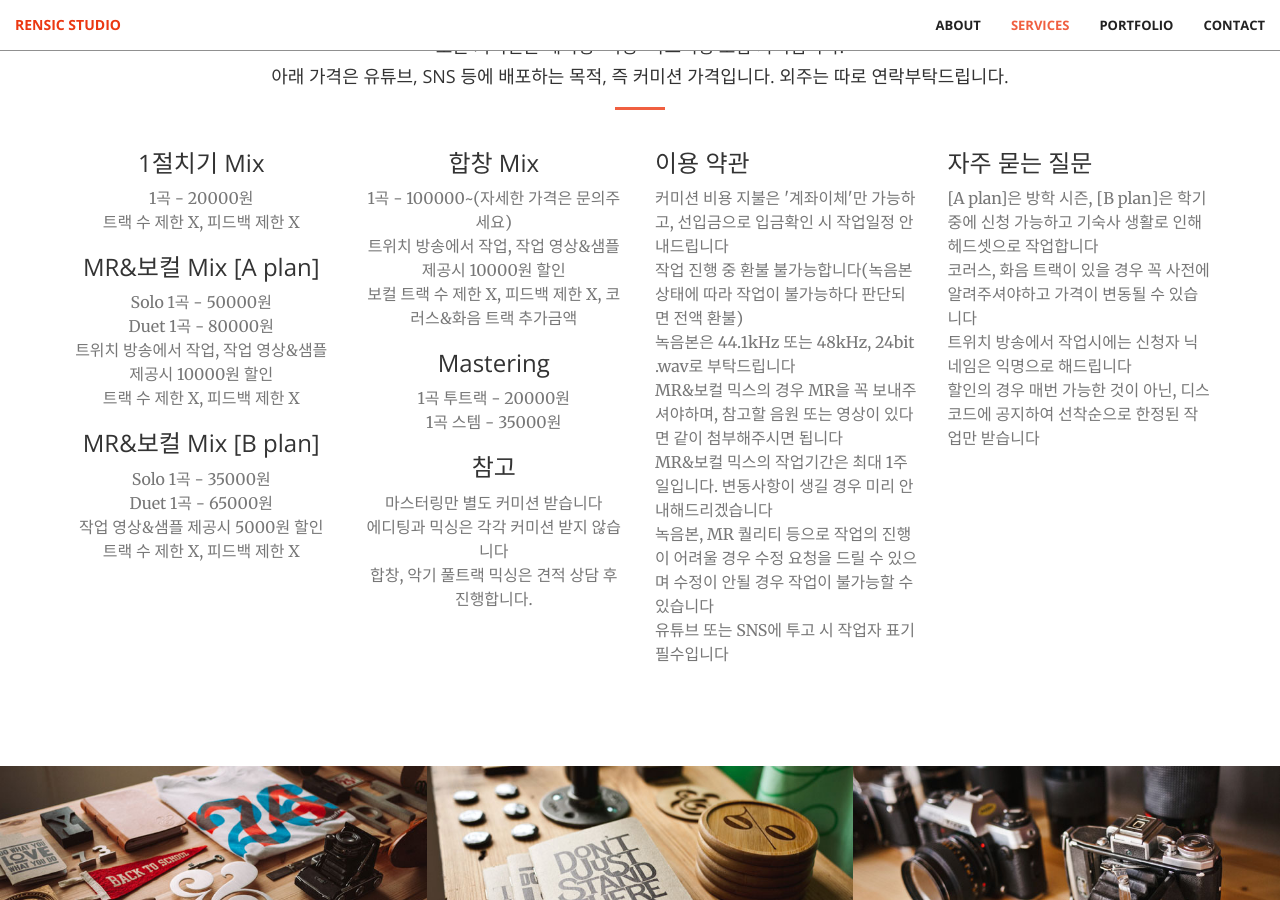
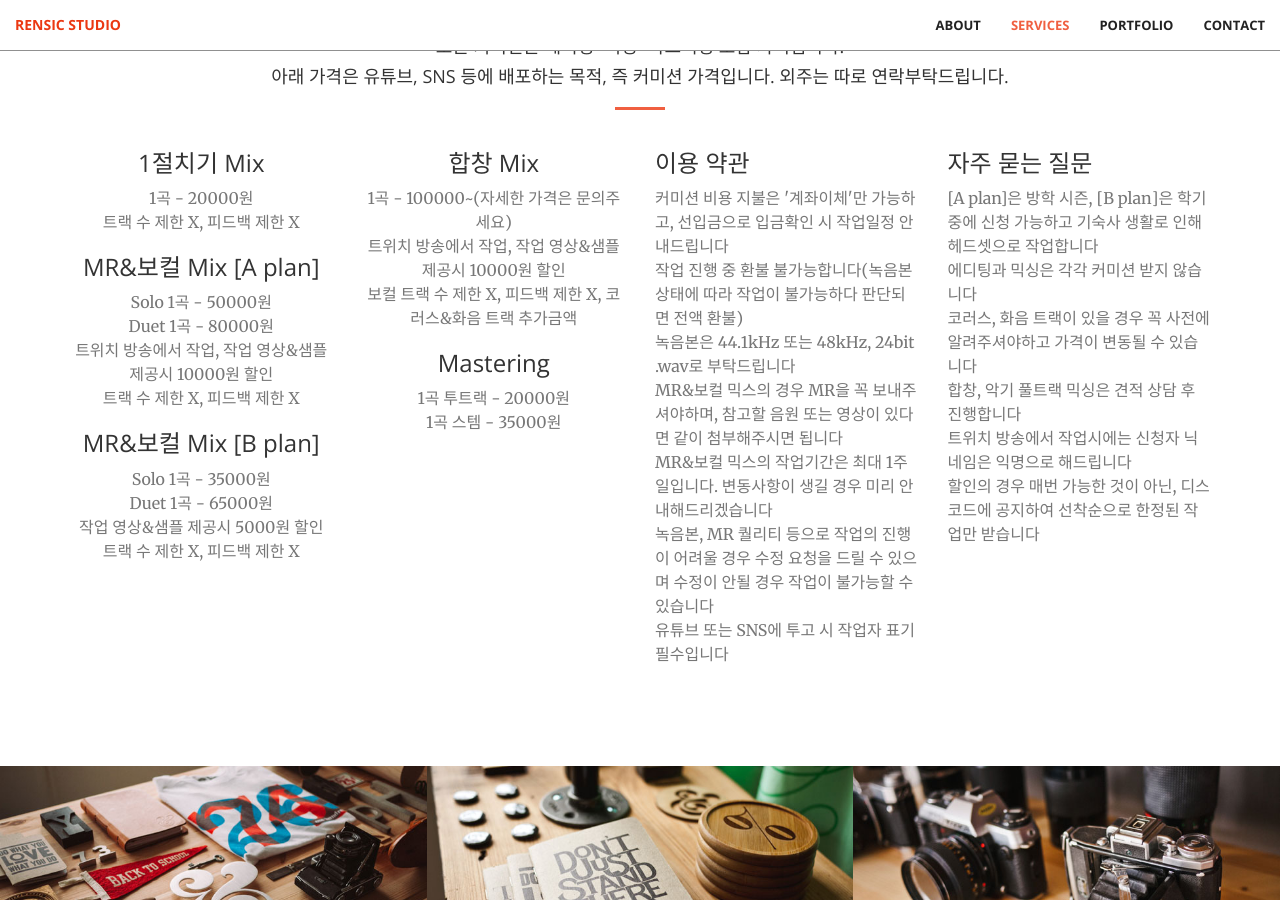
Before and after one commit to RenSicStudio/RenSicStudio.github.io, a Jekyll site: the page built from index.html, in a window 1280 px wide and 900 px high, scrolled down 1414 px. Built offline with Jekyll 4.4.1, drawn with Linux system fonts in a browser that asks for light colours.

Commit message:
Update services.html

```diff
--- a/_includes/services.html
+++ b/_includes/services.html
@@ -37,10 +37,6 @@
                     <h3>Mastering</h3>
                     <p class="text-muted">1곡 투트랙 - 20000원</p>
                     <p class="text-muted">1곡 스템 - 35000원</p>
-                    <h3>참고</h3>
-                    <p class="text-muted">마스터링만 별도 커미션 받습니다</p>
-                    <p class="text-muted">에디팅과 믹싱은 각각 커미션 받지 않습니다</p>
-                    <p class="text-muted">합창, 악기 풀트랙 믹싱은 견적 상담 후 진행합니다.</p>
                 </div>
             </div>
             <div class="col-lg-3 col-md-6">
@@ -59,7 +55,9 @@
                 <div class="service-box">
                     <h3>자주 묻는 질문</h3>
                     <p class="text-muted">[A plan]은 방학 시즌, [B plan]은 학기 중에 신청 가능하고 기숙사 생활로 인해 헤드셋으로 작업합니다</p>
+                    <p class="text-muted">에디팅과 믹싱은 각각 커미션 받지 않습니다</p>
                     <p class="text-muted">코러스, 화음 트랙이 있을 경우 꼭 사전에 알려주셔야하고 가격이 변동될 수 있습니다</p>
+                    <p class="text-muted">합창, 악기 풀트랙 믹싱은 견적 상담 후 진행합니다</p>
                     <p class="text-muted">트위치 방송에서 작업시에는 신청자 닉네임은 익명으로 해드립니다</p>
                     <p class="text-muted">할인의 경우 매번 가능한 것이 아닌, 디스코드에 공지하여 선착순으로 한정된 작업만 받습니다</p>
                 </div>
```
